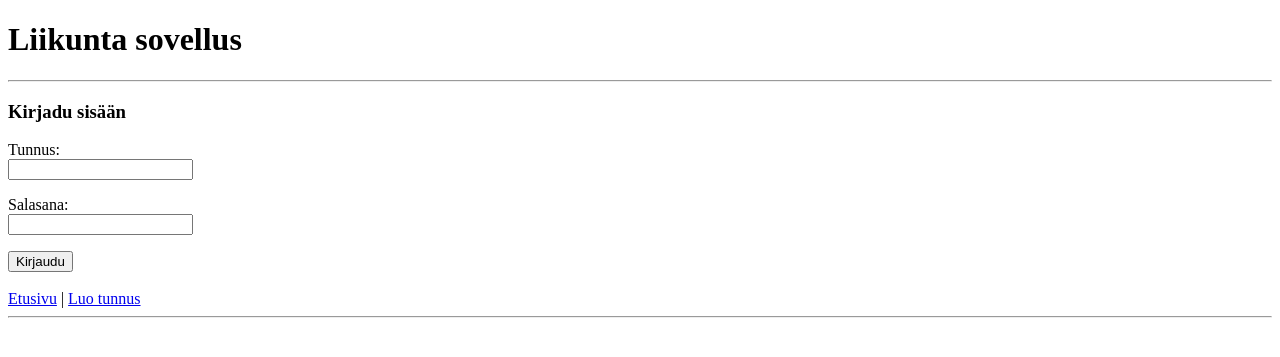
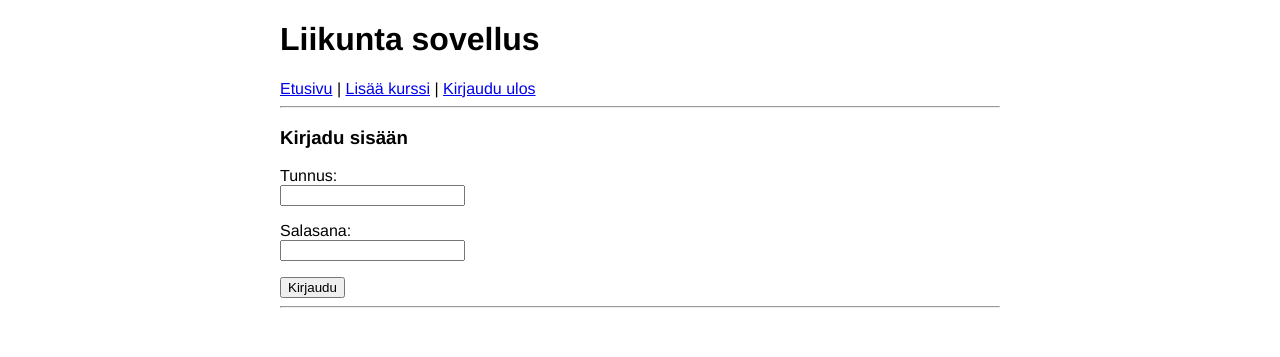
Before and after one commit to pinjakokkonen/tsoha_projekti, a Flask app: page /form in a window 1280 px wide. Shown: the top 357 px of the page. Run offline with Flask 3, Linux system fonts and the light colour scheme; the visitor is signed in with stand-in values (Sample User, id 1).

Commit message:
Add css styling

```diff
--- /dev/null
+++ b/static/main.css
@@ -0,0 +1,5 @@
+body {
+    margin: auto;
+    max-width: 45em;
+    font-family: 'Helvetica', 'Arial', sans-serif;
+}
--- a/templates/create.html
+++ b/templates/create.html
@@ -18,9 +18,6 @@
     <input type="password" name="password2" required ></p>
     <input type="submit" value="Luo tunnus">
     </form>
-    <br>
-    <a href="/">Etusivu</a> |
-    <a href="form">Kirjaudu</a>
     {% endblock %}
 
 <script>
--- a/templates/form.html
+++ b/templates/form.html
@@ -16,9 +16,6 @@
     <input type="password" name="password" required ></p>
     <input type="submit" value="Kirjaudu">
     </form>
-    <br>
-    <a href="/">Etusivu</a> |
-    <a href="create">Luo tunnus</a>
     {% endblock %}
 
 </html>
--- a/templates/layout.html
+++ b/templates/layout.html
@@ -3,6 +3,8 @@
 <head>
   <meta charset="utf-8">
   <title>Liikunta sovellus</title>
+  <link rel="stylesheet" href="/static/main.css">
+  <meta name="viewport" content="width=device-width, initial-scale=1">
 </head>
 
 <script>
@@ -10,7 +12,20 @@
   function go_back(){window.location.href = localStorage.getItem("prev_page")};
 </script>
 
+<body>
 <h1>Liikunta sovellus</h1>
+<a href="/">Etusivu</a> |
+{% if session.username %}
+{% if session.user_rights=="admin" %}
+<a href="/add_course">Lisää kurssi</a>
+{% else %}
+<a href="/diary">Omat merkinnät</a>
+{% endif %}
+| <a href="/logout">Kirjaudu ulos</a>
+{% else %}
+<a href="form">Kirjaudu</a> |
+<a href="create">Luo tunnus</a>
+{% endif %}
 <hr>
 {% with messages = get_flashed_messages() %}
   {% if messages %}
@@ -21,5 +36,6 @@
 {% endwith %}
 {% block body %}{% endblock %}
 <hr>
+</body>
 
 </html>
```
Also changed, not shown: templates/index.html (+1 -9 lines).
